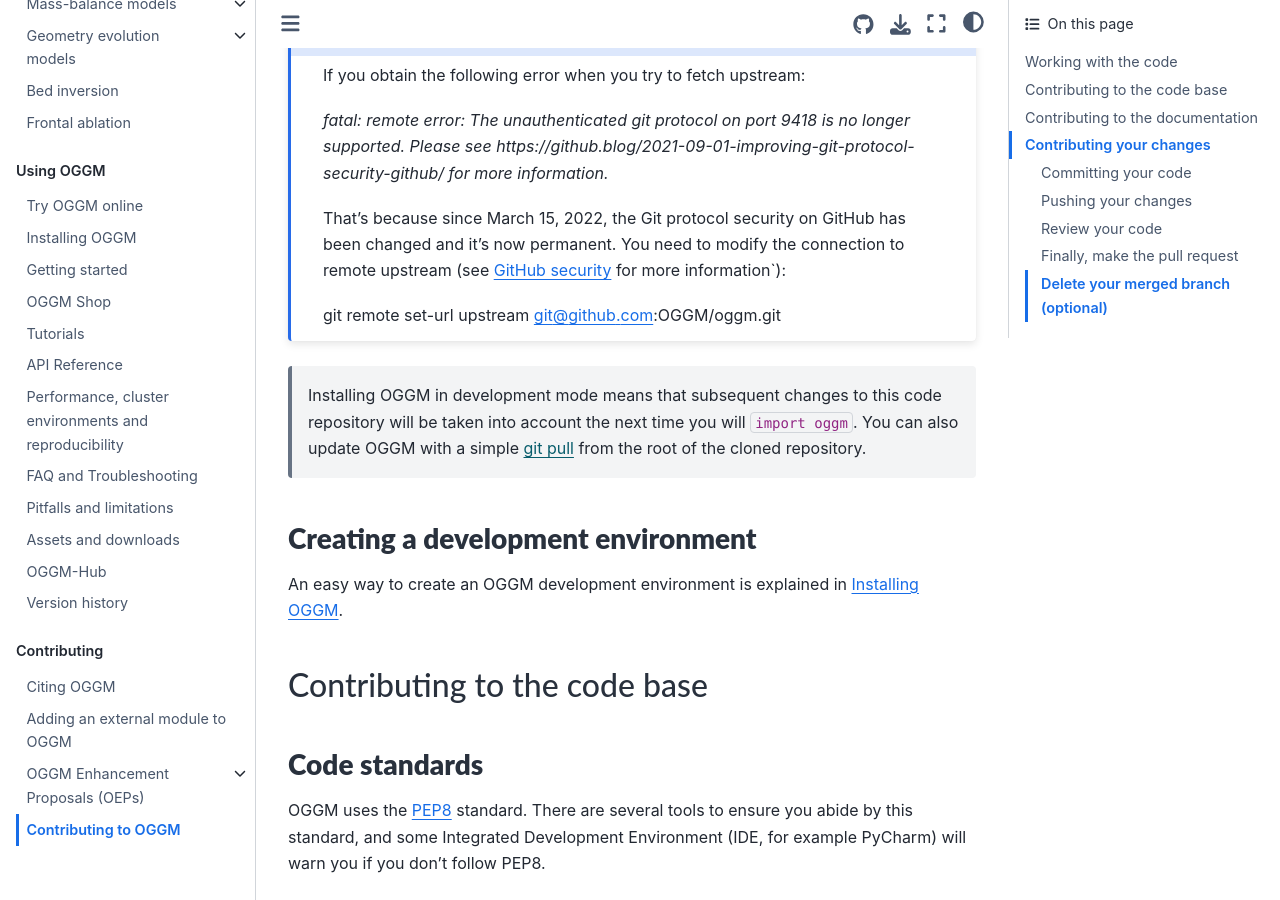
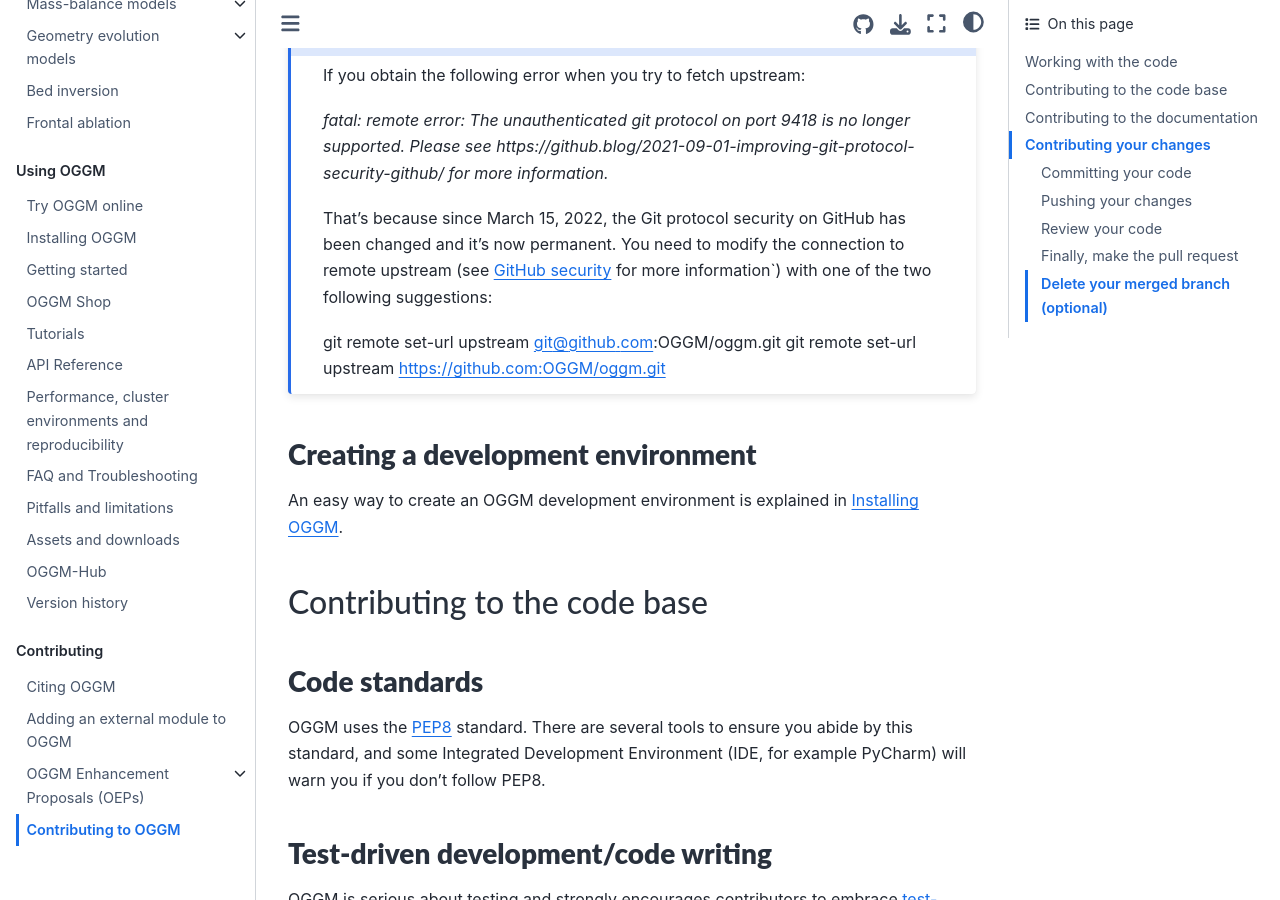
Before and after one commit to OGGM/oggm, a Sphinx documentation site: the page built from docs/contributing.rst, in a window 1280 px wide and 900 px high, scrolled down 1997 px. Built offline with Sphinx 7.4.7 and the Sphinx Book theme 1.1.4, drawn with Linux system fonts in a browser that asks for light colours; the version number could not be read and is left out.

Commit message:
small changes

```diff
--- a/docs/contributing.rst
+++ b/docs/contributing.rst
@@ -98,20 +100,12 @@ after updating.
 
     That's because since March 15, 2022, the Git protocol security on GitHub
     has been changed and it's now permanent. You need to modify the connection
-    to remote upstream (see `GitHub security`_ for more information`)::
+    to remote upstream (see `GitHub security`_ for more information`) with one of the two following suggestions::
 
     git remote set-url upstream git@github.com:OGGM/oggm.git
+    git remote set-url upstream https://github.com:OGGM/oggm.git
 
 .. _GitHub security: https://github.blog/2021-09-01-improving-git-protocol-security-github/
-
-.. _contributing.dev_env:
-
-    Installing OGGM in development mode means that subsequent changes to this
-    code repository will be taken into account the next time you will
-    ``import oggm``. You can also update OGGM with a simple `git pull`_ from
-    the root of the cloned repository.
-
-.. _git pull: https://git-scm.com/docs/git-pull
 
 Creating a development environment
 ----------------------------------
```
Also changed, not shown: other parts of docs/contributing.rst (+2 -0 lines).
